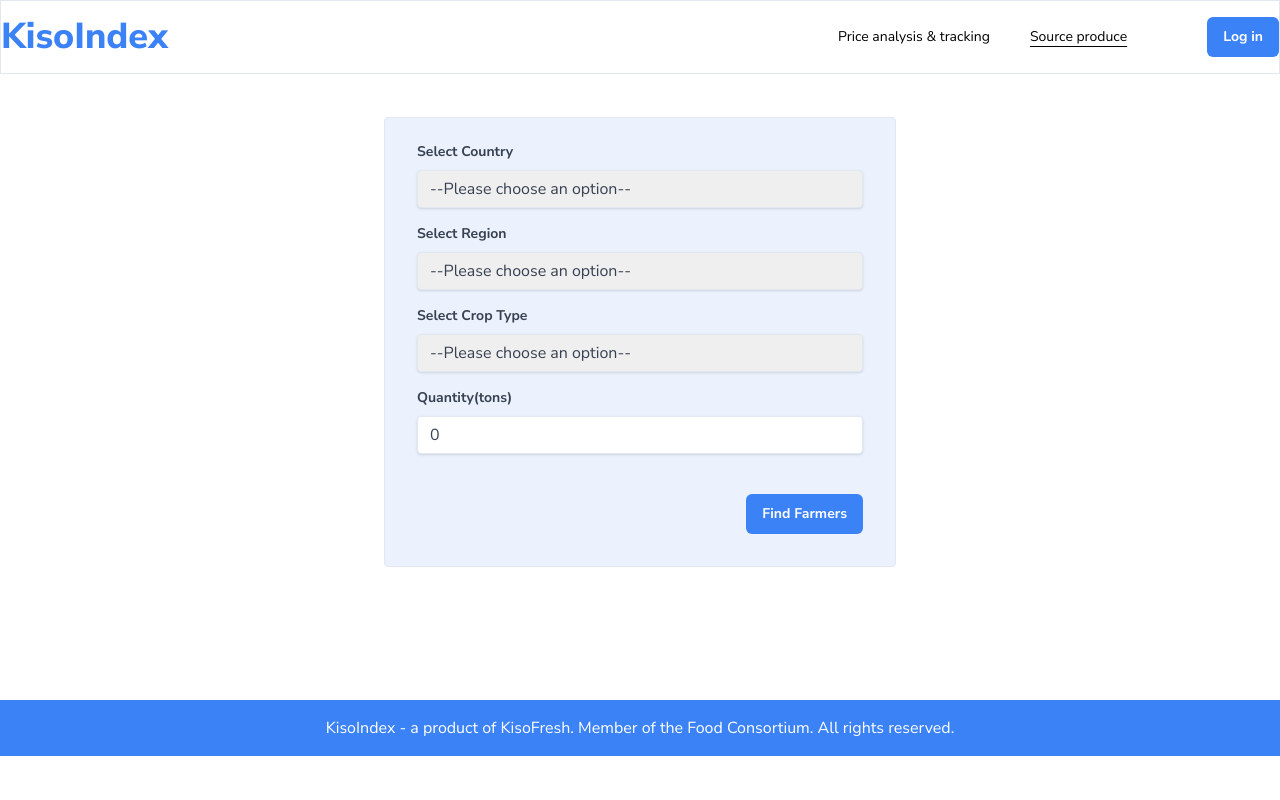
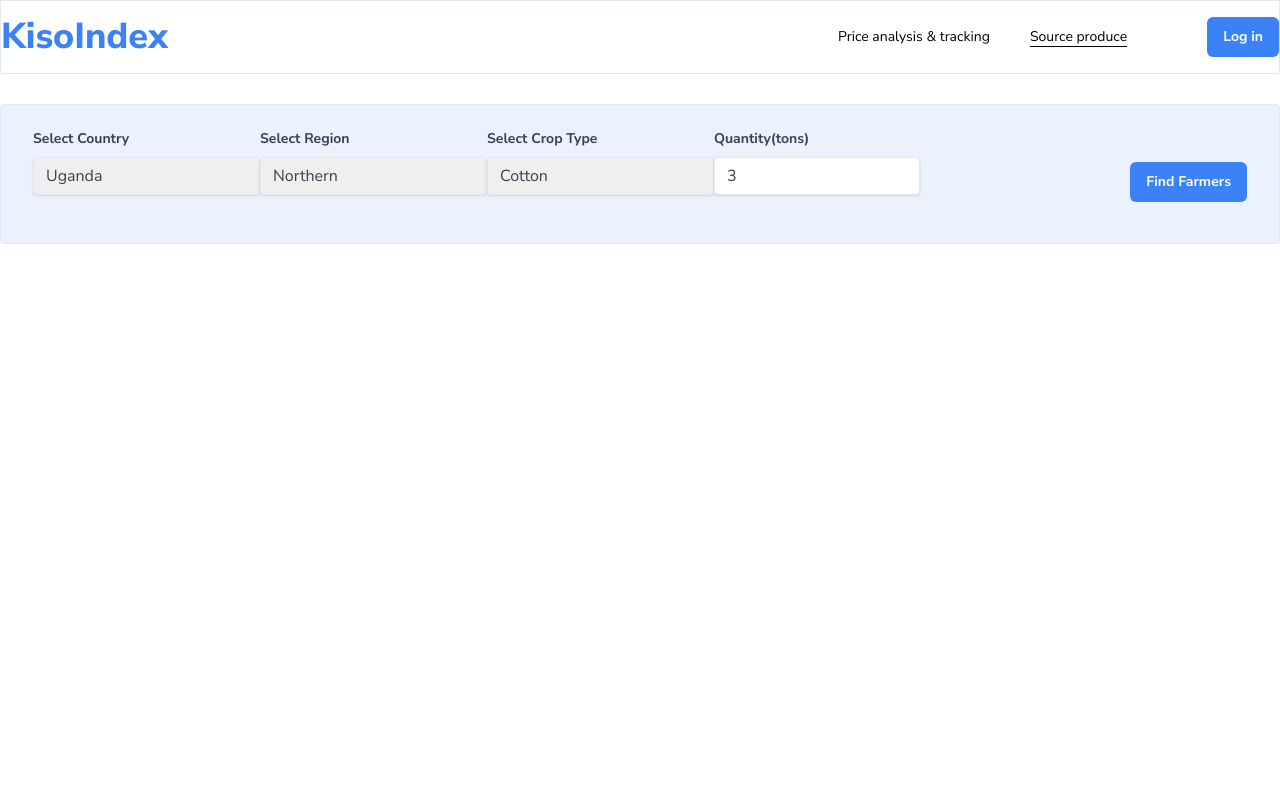
Before and after one commit to OpiniIsaac/kisofresh-frontEnd, a Next.js app: page /SourceProduce in a window 1280 px wide. Shown: the top 800 px of the page. Built offline with nearby package versions, Linux system fonts and the light colour scheme.

Commit message:
changing layout of source produce

```diff
--- a/app/PriceAnalysis&Tracking/layout.tsx
+++ b/app/PriceAnalysis&Tracking/layout.tsx
@@ -7,7 +7,6 @@ export default function layout({ children }: { children: React.ReactNode }) {
     <Container>
       <div className="flex">
         <SideNav />
-
         <div className="w-full h-screen mt-20 rounded-t-lg ms-64 border">
           {children}
         </div>
--- a/app/SourceProduce/layout.tsx
+++ b/app/SourceProduce/layout.tsx
@@ -4,14 +4,8 @@ import React, { ReactNode } from "react";
 
 export default function layout({ children }: { children: React.ReactNode }) {
   return (
-
-
-
-
         <div className="w-full h-full ">
           {children}
         </div>
-
-
   );
 }
--- a/app/SourceProduce/page.tsx
+++ b/app/SourceProduce/page.tsx
@@ -1,5 +1,5 @@
 "use client";
-import { useState } from "react";
+import { useEffect, useState } from "react";
 import { Button } from "@/components/ui/button";
 import {
   fetchFarmersByCriteria,
@@ -8,11 +8,8 @@ import {
 import React from "react";
 import Container from "@/components/Container";
 import Link from "next/link";
-const LoadingIndicator = () => (
-  <div className="min-h-screen bg-gray-100 flex justify-center items-center">
-    <p>Loading...</p>
-  </div>
-);
+import { useRouter } from "next/router";
+
 
 export default function CropInterestForm() {
   interface Farmer {
@@ -32,10 +29,10 @@ export default function CropInterestForm() {
     Country: string;
     Region: string;
   }
-  const [country, setCountry] = useState("");
-  const [region, setRegion] = useState("");
-  const [cropType, setCropType] = useState("");
-  const [quantity, setQuantity] = useState(0);
+  const [country, setCountry] = useState("Uganda");
+  const [region, setRegion] = useState("Northern");
+  const [cropType, setCropType] = useState("cotton");
+  const [quantity, setQuantity] = useState(3);
   const [farmers, setFarmers] = useState<Farmer[]>([]);
   const [submitted, setSubmitted] = useState(false);
   const [phoneNumberVisibility, setPhoneNumberVisibility] = useState<{
@@ -43,14 +40,29 @@ export default function CropInterestForm() {
   }>({});
   const [page, setPage] = useState(0);
   const [rowsPerPage, setRowsPerPage] = useState(10);
+  const pathname = useRouter
 
+
+const LoadingIndicator = () => (
+  <div className={`${isLoading ?"min-h-screen bg-gray-100 flex justify-center items-center":"hidden"}`}>
+    <p>Loading...</p>
+  </div>
+);
   const [showPhone, setShowPhone] = useState(false);
   const [isLoading, SetIsLoading] = useState(false);
 
+//Function to show phone numbers of farmers
   const handleTogglePhone = () => setShowPhone(!showPhone);
+
+  //Function to handle submitted state to conditionally render the table of farmers returned by db
   const handlePage = () => {
     setSubmitted(true);
   }
+
+
+  handlePage;
+
+  //Function to handle next page click
   const handleNextClick = () => {
     const totalPages = Math.ceil(farmers.length / rowsPerPage);
     setPage((prevPage) =>
@@ -81,6 +93,12 @@ export default function CropInterestForm() {
       console.error("Error:", error);
     }
   };
+
+  useEffect(() => {
+    handlePage
+  }, []);
+
+  //??
   const togglePhoneNumberVisibility = (
     farmerId: string,
     phoneNumberIndex: number
@@ -94,17 +112,21 @@ export default function CropInterestForm() {
         : [true],
     }));
   };
-  if (isLoading) return <LoadingIndicator />;
+
+
+  // if (isLoading) return <LoadingIndicator />;
   return (
     <Container>
-      <section className={`${submitted ? "hidden" : "block h-[700px]"}`}>
-        <div className="flex w-full justify-center h-full items-center">
+      handleSubmit
+    <section className="min-h-screen"> {/*className={`${submitted ? "hidden" : "block h-[700px]"}`}*/}
+        <div className="flex w-full justify-center mt-20">
           {" "}
           <form
             onSubmit={handleSubmit}
-            className="bg-blue-500/10 border hover:shadow-lg rounded px-8 pt-6 pb-8 mb-4 w-full max-w-lg h-[450px]"
+            className="bg-blue-500/10 flex justify-between border hover:shadow-lg rounded px-8 pt-6 pb-8 mb-4 w-full"
           >
             {/* Form inputs */}
+            <div className="flex">
               {/* Select Country */}
               <div className="mb-4">
                 <label
@@ -183,6 +205,8 @@ export default function CropInterestForm() {
                   onChange={(e) => setQuantity(parseFloat(e.target.value))}
                 />
               </div>
+            </div>
+
             {/* Submit button */}
             <div className="flex items-center justify-end pt-6">
               <Button type="submit" onClick={handlePage}>
@@ -191,11 +215,7 @@ export default function CropInterestForm() {
             </div>
           </form>
         </div>
-      </section>
-
-      {/* Display fetched farmers */}
-
-      <section id="farmers" className="">
+        <LoadingIndicator/>
         {farmers.length > 0 && (
           <div className="mt-8">
             <h2 className="text-2xl font-bold mb-4 pt-20">
@@ -300,9 +320,7 @@ export default function CropInterestForm() {
                       </td>
                       <td className="px-6 py-4 whitespace-nowrap">
                         <Button>
-                        <Link href='/SourceForm/Form'>
-                        Request Quot
-                        </Link>
+                          <Link href="/SourceForm/Form">Request Quot</Link>
                         </Button>
                       </td>
                     </tr>
@@ -312,7 +330,7 @@ export default function CropInterestForm() {
 
             <div className="flex justify-between my-4">
               <Button onClick={handlePrevClick}>Previous</Button>
-              <p>
+              <p className="border">
                 Showing {page * rowsPerPage + 1} to{" "}
                 {Math.min((page + 1) * rowsPerPage, farmers.length)} of{" "}
                 {farmers.length}
--- a/app/page.tsx
+++ b/app/page.tsx
@@ -1,14 +1,15 @@
 import About from '@/components/About'
+import Footer from '@/components/Footer'
 import Hero from '@/components/Hero'
 import NewsLetter from '@/components/NewsLetter'
 import React from 'react'
 
 export default function page() {
   return (
-    <div>
+    <>
       <Hero/>
       <About/>
       <NewsLetter/>
-    </div>
+    </>
   )
 }
--- a/components/Footer.tsx
+++ b/components/Footer.tsx
@@ -4,7 +4,7 @@ export default function Footer() {
   return (
     <footer>
 
-      <p className="bg-blue-500 text-white text-center py-4 z-10 absolute w-full">
+      <p className="bg-blue-500 text-white text-center py-4 bottom-0  w-full">
         KisoIndex - a product of KisoFresh. Member of the Food Consortium. All
         rights reserved.
       </p>
--- a/components/Hero.tsx
+++ b/components/Hero.tsx
@@ -38,7 +38,7 @@ export default function Hero() {
   const plugin = React.useRef(Autoplay({ delay: 4000 }));
 
   return (
-    <section className="pt-10 h-[650px] bg-blue-500/5">
+    <section className="pt-10 h-[650px] bg-blue-500/5" id="hero">
       <Container>
         <div className="flex justify-between items-center h-[600px]">
           <div>
--- a/components/NewsLetter.tsx
+++ b/components/NewsLetter.tsx
@@ -2,10 +2,11 @@ import React from "react";
 import Container from "./Container";
 import { Input } from "./ui/input";
 import { Button } from "./ui/button";
+import Link from "next/link";
 
 export default function NewsLetter() {
   return (
-    <section className="h-[600px] bg-blue-500/5">
+    <section className="h-[600px] bg-blue-500/5" id="news">
       <Container>
         <div className="w-full h-screen flex items-center justify-between">
           <div className="w-[700px] flex flex-col gap-4">
@@ -16,19 +17,27 @@ export default function NewsLetter() {
               <span className="font-bold text-lg">
                 Dive deeper into the world of agriculture.
               </span>
-              <p>Go beyond the headlines with our exclusive newsletter. We'll
-              unveil hidden trends, groundbreaking research, and practical tips
-              to keep you informed and at the forefront of agricultural
-              innovation.</p>
-
+              <p>
+                Go beyond the headlines with our exclusive newsletter. We'll
+                unveil hidden trends, groundbreaking research, and practical
+                tips to keep you informed and at the forefront of agricultural
+                innovation.
+              </p>
             </div>
           </div>
           <div className="w-96 px-10 flex flex-col gap-4 mx-auto border bg-blue-500/10 rounded-sm py-20 hover:shadow-xl">
-            <Input type="email" name="email" placeholder="E-mail" className=""></Input>
+            <Input
+              type="email"
+              name="email"
+              placeholder="E-mail"
+              className=""
+            ></Input>
             <div className="w-full flex justify-end">
-              <Button className="bg-green-500 hover:bg-blue-500">
-                Subscribe
-              </Button>
+              <Link href='#hero'>
+                <Button className="bg-green-500 hover:bg-blue-500">
+                  Subscribe
+                </Button>
+              </Link>
             </div>
           </div>
         </div>
```
Lines whose indentation alone changed are shown as unchanged.
